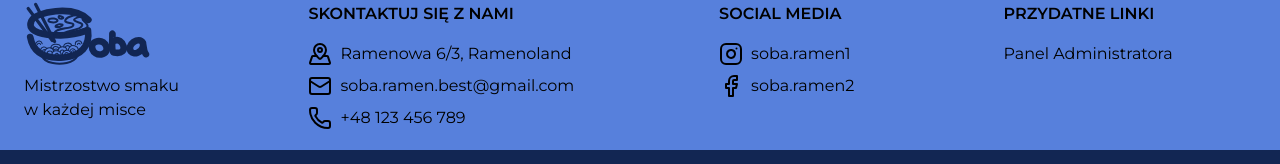
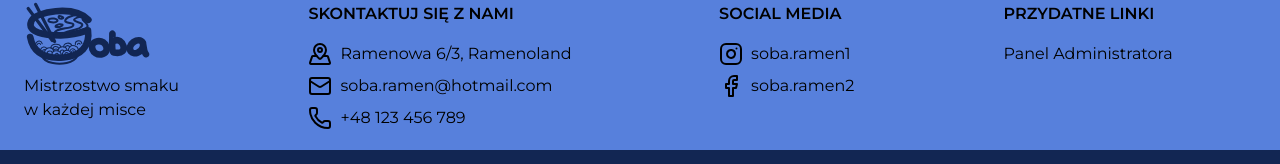
Before and after one commit to charldll/soba-ramen, a React (Vite) app: page / in a window 1280 px wide. Shown: the part 902-1066 px from the top of the page. Built offline with nearby package versions, Linux system fonts and the light colour scheme; no server answers.

Commit message:
footer z starym mailem

```diff
--- a/src/Layout/Footer.jsx
+++ b/src/Layout/Footer.jsx
@@ -28,7 +28,7 @@ export default function Footer() {
               </div>
               <div className="mb-2 flex items-center gap-2">
                 <Mail />
-                <span>soba.ramen.best@gmail.com</span>
+                <span>soba.ramen@hotmail.com</span>
               </div>
               <div className="flex items-center gap-2">
                 <Phone />
```
